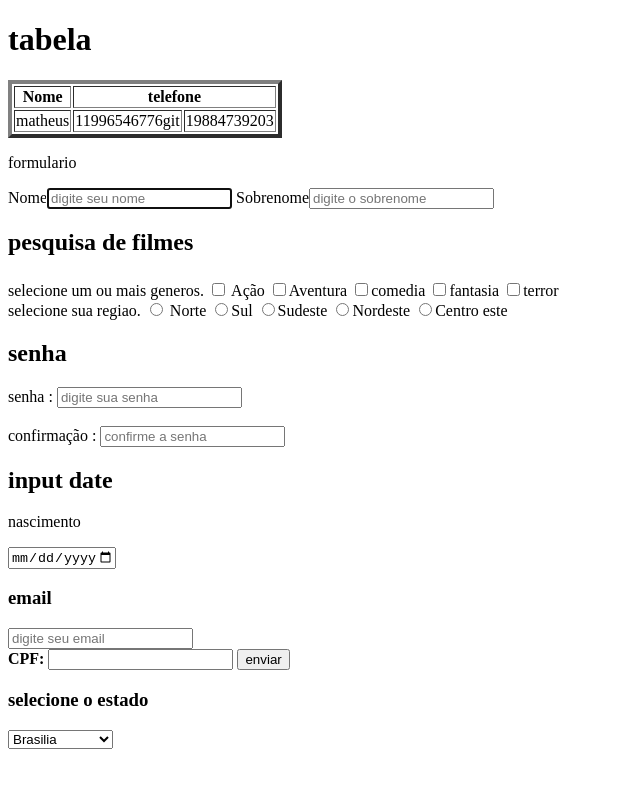
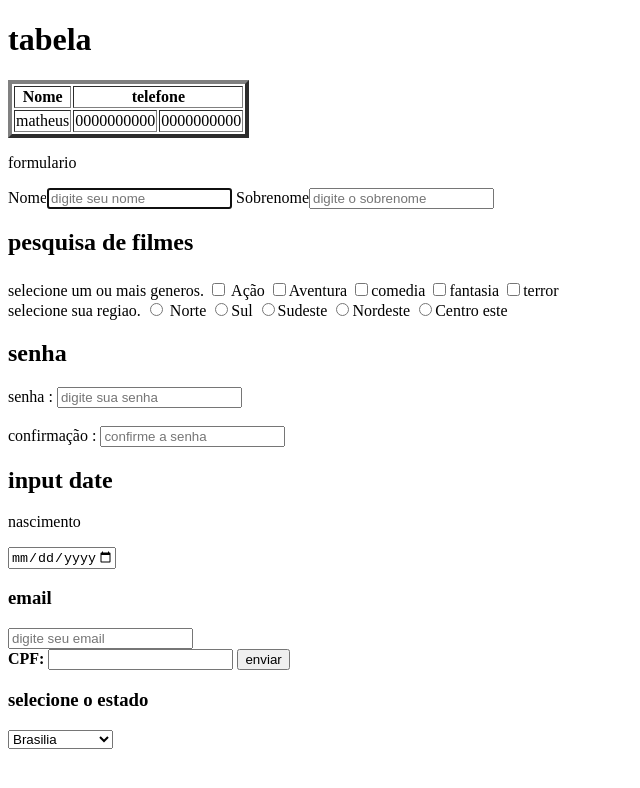
Before and after one commit to matheusfidelis12/projetonovo, a plain HTML site: page index.html in a window 1280 px wide. Shown: the whole page, without its empty margins (0-640 px from the left). Drawn offline with Linux system fonts and the light colour scheme.

Commit message:
teste git

```diff
--- a/index.html
+++ b/index.html
@@ -15,8 +15,8 @@
             </tr>
             <tr>
                 <td>matheus</td>
-                <td>11996546776git</td>
-                <td>19884739203</td>
+                <td>0000000000</td>
+                <td>0000000000</td>
             </tr>
 
         </table>
```
